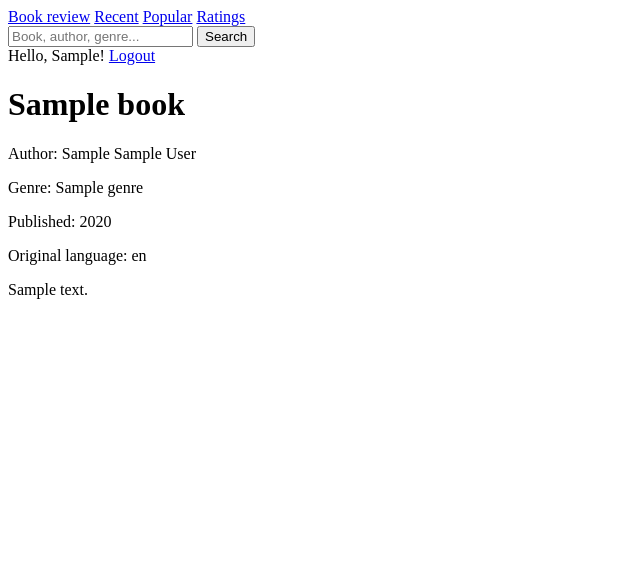
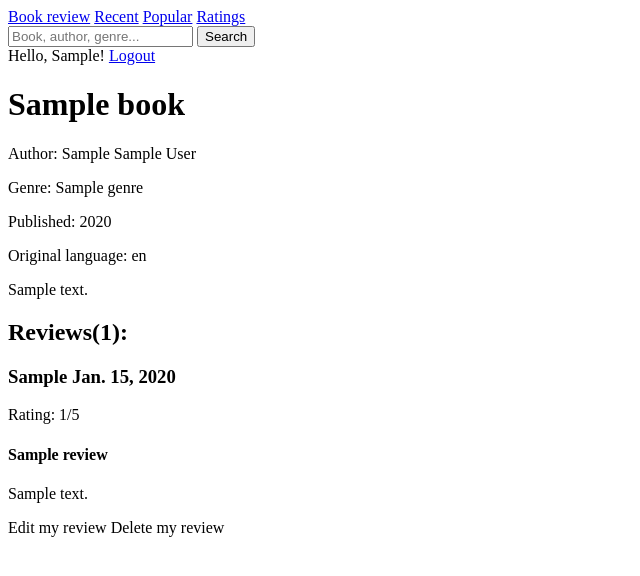
Before and after one commit to TribQq/book-review_dj-example, a Django app: a page that uses br/templates/br/book.html in a window 1280 px wide. Shown: the top 576 px of the page, without its empty margins (0-640 px from the left). Run offline with Django 3.2, Linux system fonts and the light colour scheme; a user stored in the database is signed in; tables that the repository leaves empty hold one stand-in row (values such as "Sample post"); parts of the project's set-up code (start-up, migrations or seed data) failed here and were passed over.

Commit message:
Implemented system of adding new reviews

```diff
--- /dev/null
+++ b/br/forms.py
@@ -0,0 +1,6 @@
+from django import forms
+
+
+class SimpleForm(forms.Form):
+    field1 = forms.CharField(max_length=50)
+    field2 = forms.CharField(max_length=50)
--- a/br/templates/br/book.html
+++ b/br/templates/br/book.html
@@ -14,4 +14,41 @@
 {% endif %}
 <p>Original language: {{book.language}}</p>
 <p>{{book.description}}</p>
+
+{% if my_review or other_reviews %}
+
+<h2>Reviews({{book.review_set.count}}):</h2>
+
+{% if my_review %}
+<h3>{{my_review.owner.username|title}} {{my_review.pub_date}}</h3>
+
+<p>Rating: {{my_review.rating}}/5</p>
+<h4>{{my_review.title}}</h4>
+<p>{{my_review.text}}</p>
+<p>
+    <a>Edit my review</a>
+    <a>Delete my review</a>
+</p>
+{% else %}
+<p>
+    <a href="{% url 'br:add_review' book.id book.slug %}">Write review</a>
+</p>
+{% endif %}
+
+{% for review in other_reviews %}
+<h3>{{review.owner.username|title}} {{review.pub_date}}</h3>
+<p>Rating: {{review.rating}}/5</p>
+<h4>{{review.title}}</h4>
+<p>{{review.text}}</p>
+{% endfor %}
+
+{% else %}
+{% if book.is_published %}
+<h2>No reviews yet</h2>
+{% else %}
+<h2>Reviews will appear after the book is published</h2>
+{% endif %}
+
+{% endif %}
+
 {% endblock content %}
--- a/br/templates/br/index.html
+++ b/br/templates/br/index.html
@@ -2,6 +2,7 @@
 {% block content %}
 <h1>Main page</h1>
 <p>Welcome to «Book review» main page</p>
+
 <p>Most anticipating books:</p>
 {% for book in anticipated_books %}
 <p>
--- a/br/urls.py
+++ b/br/urls.py
@@ -1,4 +1,5 @@
 from django.urls import path
+from django.contrib.auth.decorators import login_required
 from . import views
 
 app_name = 'br'
@@ -8,5 +9,9 @@ urlpatterns = [
     path('popular/', views.PopularListView.as_view(), name='popular'),
     path('ratings/', views.RatingTemplateView.as_view(), name='ratings'),
     path('search/', views.SearchTemplateView.as_view(), name='search'),
-    path('book/<int:pk>-<slug:slug>', views.BookDetailView.as_view(), name='book')
+    path('book/<int:pk>-<slug:slug>', views.BookDetailView.as_view(), name='book'),
+
+    path('<int:pk>-<slug:slug>/reviews/add', login_required(views.ReviewCreateView.as_view()), name='add_review'),
+
+    path('simple_form/', views.SimpleFormView.as_view(), name='simple_form')
 ]
--- a/br/views.py
+++ b/br/views.py
@@ -1,48 +1,53 @@
 import datetime
 
-from django.shortcuts import render, redirect, get_object_or_404
 from django.views import generic
 from django.db.models import Avg, Count
-from django.contrib.auth.models import User
+from django.shortcuts import get_object_or_404
 from .models import Author, Genre, Book, Review
+from .forms import SimpleForm
+
+
+class SimpleFormView(generic.edit.FormView):
+    template_name = 'br/simple_form.html'
+    form_class = SimpleForm
+    success_url = '/simple_form/'
+
+    def get(self, request, *args, **kwargs):
+        print(self.request.GET)
+        return super().get(request, *args, **kwargs)
+
+    def form_valid(self, form):
+        print(self.request.POST)
+        print(form.cleaned_data)
+
+        return super().form_valid(form)
 
 
 class IndexListView(generic.list.ListView):
     template_name = 'br/index.html'
     context_object_name = 'anticipated_books'
-
     def get_queryset(self):
         return Book.objects.filter(pub_date__gt=datetime.date.today()).order_by('-pub_date')
-
-
 class RecentListView(generic.list.ListView):
     template_name = 'br/recent.html'
     context_object_name = 'recent_books'
-
     def get_queryset(self):
         books = Book.objects.filter(pub_date__lte=datetime.date.today())
         return books.annotate(num_reviews=Count('review'), avg_rating=Avg('review__rating')).order_by('-pub_date')
-
-
 class PopularListView(generic.list.ListView):
     template_name = 'br/popular.html'
     context_object_name = 'popular_books'
-
     def get_queryset(self):
         books = Book.objects.filter(pub_date__lte=datetime.date.today())
         return books.annotate(num_reviews=Count('review'), avg_rating=Avg('review__rating')).order_by('-num_reviews')
-
-
 class RatingTemplateView(generic.base.TemplateView):
     template_name = 'br/rating.html'
-
     def get_context_data(self, **kwargs):
         context = super().get_context_data(**kwargs)
         books = Book.objects.filter(pub_date__lte=datetime.date.today())
         best_rated_books = books.annotate(num_reviews=Count('review'), avg_rating=Avg('review__rating')).order_by('-avg_rating')
         context['best_rated_books'] = best_rated_books
         return context
-
 class SearchTemplateView(generic.base.TemplateView):
     template_name = 'br/search.html'
     def get_context_data(self, **kwargs):
@@ -53,10 +58,46 @@ class BookDetailView(generic.detail.DetailView):
     model = Book
     query_pk_and_slug = True
     template_name = 'br/book.html'
-
     def get_context_data(self, **kwargs):
         context = super().get_context_data(**kwargs)
         book = context['book']
         authors = book.authors.all()
+
+        book_reviews = Review.objects.filter(book=book).order_by('-pub_date')
+
+        if self.request.user.is_authenticated and book_reviews.filter(owner=self.request.user):
+            my_review = book_reviews.get(owner=self.request.user)
+            other_reviews = book_reviews.exclude(owner=self.request.user)
+        else:
+            my_review = None
+            other_reviews = book_reviews
+
+        context['my_review'] = my_review
+        context['other_reviews'] = other_reviews
         context['authors'] = authors
         return context
+
+
+class ReviewCreateView(generic.edit.CreateView):
+    model = Review
+    fields = ['rating', 'title', 'text']
+    template_name = 'br/add_review.html'
+    query_pk_and_slug = True
+
+    def get_success_url(self):
+        book = get_object_or_404(Book, id=self.kwargs['pk'], slug=self.kwargs['slug'])
+        return book.get_absolute_url()
+
+    def get_context_data(self, **kwargs):
+        context = super().get_context_data(**kwargs)
+        print(self.kwargs)
+        book = get_object_or_404(Book, id=self.kwargs['pk'], slug=self.kwargs['slug'])
+        context['book'] = book
+        return context
+
+    def form_valid(self, form):
+        new_review = form.save(commit=False)
+        new_review.owner = self.request.user
+        book = get_object_or_404(Book, id=self.kwargs['pk'], slug=self.kwargs['slug'])
+        new_review.book = book
+        return super().form_valid(form)
--- a/mysite/settings.py
+++ b/mysite/settings.py
@@ -95,4 +95,5 @@ STATIC_URL = '/static/'
 
 DEFAULT_AUTO_FIELD = 'django.db.models.BigAutoField'
 
+LOGIN_URL = '/login'
 LOGIN_REDIRECT_URL = '/'
```
Also changed, not shown: br/templates/br/add_review.html (added, +9 -0 lines), br/templates/br/simple_form.html (added, +11 -0 lines).
